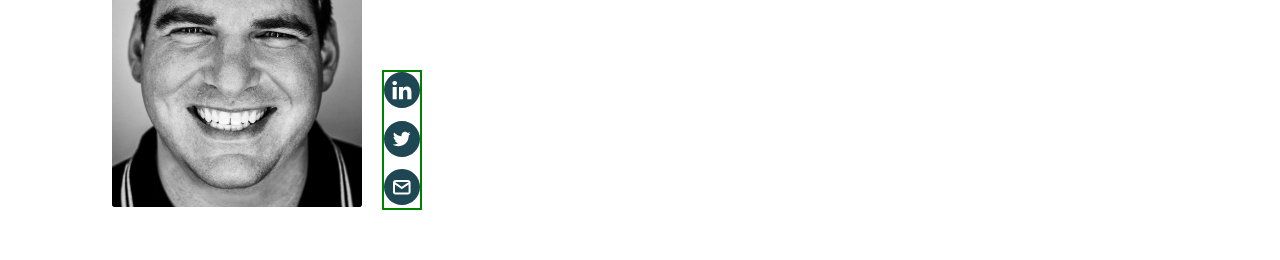
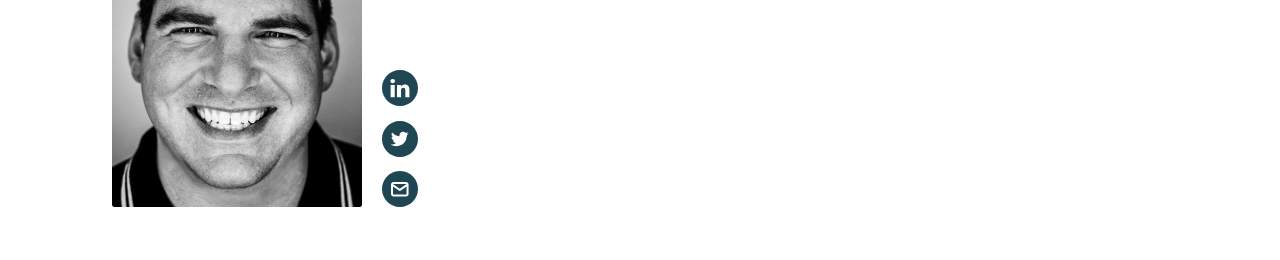
Before and after one commit to hubertstrawa/heracles-website, a website: page index.html in a window 1280 px wide. Shown: the part 2363-2623 px from the top of the page. Drawn offline with nearby package versions, Linux system fonts and the light colour scheme; files that its build step writes are made by us from their sources; files whose address does not match are found by name.

Commit message:
deleting a border

```diff
--- a/sass/_about.scss
+++ b/sass/_about.scss
@@ -51,7 +51,6 @@
           height: 14rem;
           justify-content: space-between;
           align-self: flex-start;
-          border: 2px solid green;
 
           & > a:hover {
             transform: scale(1.1);
```
